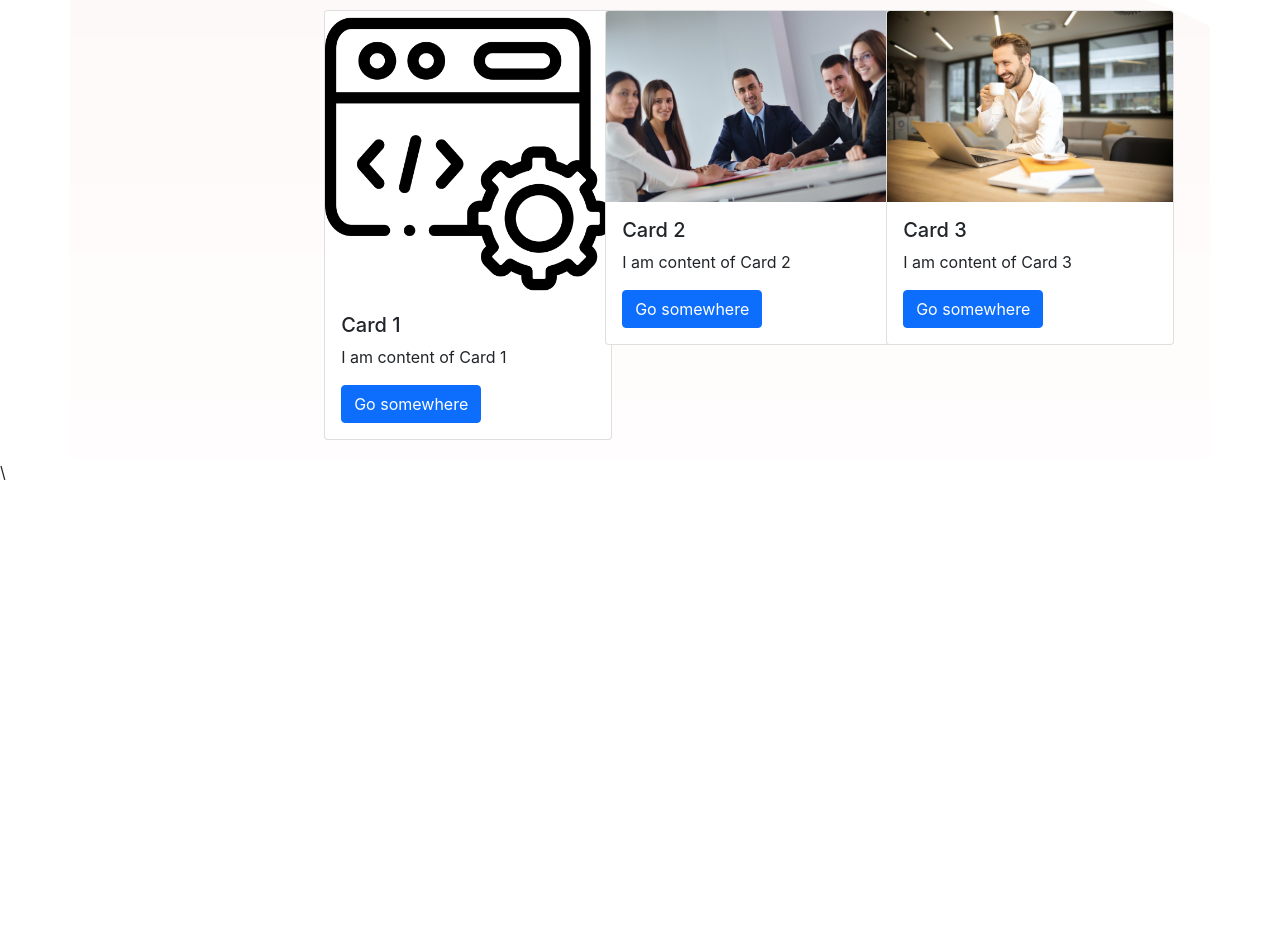
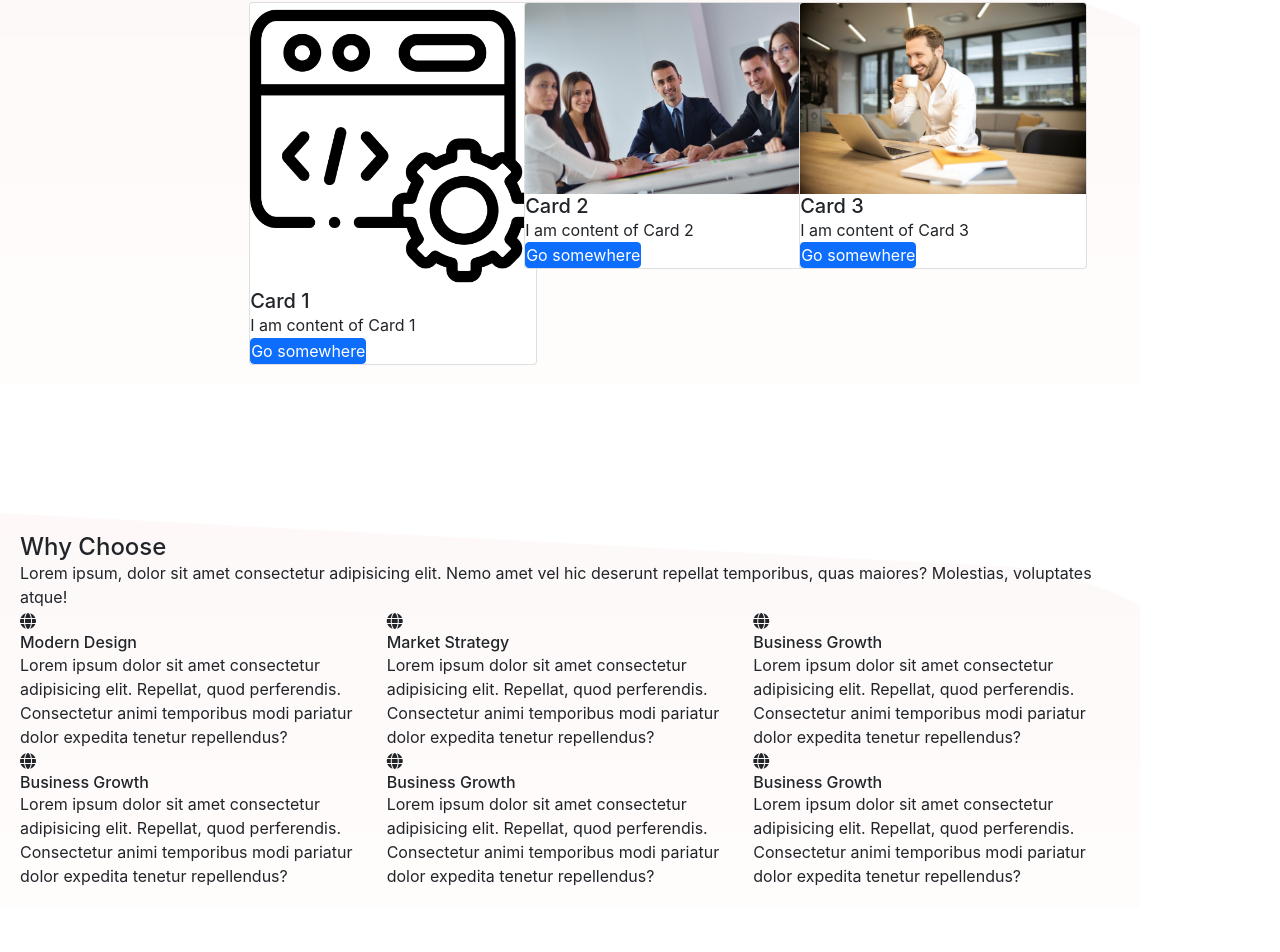
Before and after one commit to Hassam009/My-Personal-Portfolio-Website, a React (Create React App) app in the folder portfolio-website/: page /Services in a window 1280 px wide. Shown: the part 202-1154 px from the top of the page. Before the commit the page ends 800 px from the top, so only its background shows below. Built offline with nearby package versions, Linux system fonts and the light colour scheme.

Commit message:
Done some Work in services section

```diff
--- a/portfolio-website/public/index.html
+++ b/portfolio-website/public/index.html
@@ -16,6 +16,7 @@
       integrity="sha384-EVSTQN3/azprG1Anm3QDgpJLIm9Nao0Yz1ztcQTwFspd3yD65VohhpuuCOmLASjC"
       crossorigin="anonymous"
     />
+<link rel="stylesheet" href="    https://cdnjs.cloudflare.com/ajax/libs/font-awesome/6.5.1/css/all.min.css">
     <!--
       manifest.json provides metadata used when your web app is installed on a
       user's mobile device or desktop. See https://developers.google.com/web/fundamentals/web-app-manifest/
--- a/portfolio-website/src/Component/Services.js
+++ b/portfolio-website/src/Component/Services.js
@@ -15,6 +15,17 @@ const Services = (props) => {
     h1 {
       text-align: center;
     }
+    *{
+      margin:0;
+      padding:0;
+      box-sizing:border-box;
+    }
+    span{
+      display: inline-block;
+      text-decoration:none;
+      color:inherit;
+    }
+
   `;
 
   return (
@@ -44,7 +55,106 @@ const Services = (props) => {
                 src="Images/B5.jpg"
               />
             </div>
+          </div>
+        </div>
+        <div className="pt-5 pb-5">
+          <div className="container">
+            <div className="row">
+              <div className="section-head col-sm-12">
+                <h4>
+                  <span>Why Choose</span>
+                </h4>
+                <p>
+                  Lorem ipsum, dolor sit amet consectetur adipisicing elit. Nemo
+                  amet vel hic deserunt repellat temporibus, quas maiores?
+                  Molestias, voluptates atque!
+                </p>
+              </div>
+              <div className="col-lg-4 col-sm-6">
+                <div className="item">
+                  <span class="icon feature_box_col_one">
+                    <i className="fa fa-globe"></i>
+                  </span>
+                  <h6>Modern Design</h6>
+                  <p>
+                    Lorem ipsum dolor sit amet consectetur adipisicing elit.
+                    Repellat, quod perferendis. Consectetur animi temporibus
+                    modi pariatur dolor expedita tenetur repellendus?
+                  </p>
+                </div>
+              </div>
+              <div className="col-lg-4 col-sm-6">
+                <div className="item">
+                  <span class="icon feature_box_col_one">
+                    <i className="fa fa-globe"></i>
+                  </span>
+                  <h6>Market Strategy</h6>
+                  <p>
+                    Lorem ipsum dolor sit amet consectetur adipisicing elit.
+                    Repellat, quod perferendis. Consectetur animi temporibus
+                    modi pariatur dolor expedita tenetur repellendus?
+                  </p>
+                </div>
+              </div>
+              <div className="col-lg-4 col-sm-6">
+                <div className="item">
+                  <span class="icon feature_box_col_one">
+                    <i className="fa fa-globe"></i>
+                  </span>
+                  <h6>Business Growth</h6>
+                  <p>
+                    Lorem ipsum dolor sit amet consectetur adipisicing elit.
+                    Repellat, quod perferendis. Consectetur animi temporibus
+                    modi pariatur dolor expedita tenetur repellendus?
+                  </p>
+                </div>
+              </div>
 
+              <div className="col-lg-4 col-sm-6">
+                <div className="item">
+                  <span class="icon feature_box_col_one">
+                    <i className="fa fa-globe"></i>
+                  </span>
+                  <h6>Business Growth</h6>
+                  <p>
+                    Lorem ipsum dolor sit amet consectetur adipisicing elit.
+                    Repellat, quod perferendis. Consectetur animi temporibus
+                    modi pariatur dolor expedita tenetur repellendus?
+                  </p>
+                </div>
+              </div>
+
+              <div className="col-lg-4 col-sm-6">
+                <div className="item">
+                  <span class="icon feature_box_col_one">
+                    <i className="fa fa-globe"></i>
+                  </span>
+                  <h6>Business Growth</h6>
+                  <p>
+                    Lorem ipsum dolor sit amet consectetur adipisicing elit.
+                    Repellat, quod perferendis. Consectetur animi temporibus
+                    modi pariatur dolor expedita tenetur repellendus?
+                  </p>
+                </div>
+              </div>
+
+              <div className="col-lg-4 col-sm-6">
+                <div className="item">
+                  <span class="icon feature_box_col_one">
+                    <i className="fa fa-globe"></i>
+                  </span>
+                  <h6>Business Growth</h6>
+                  <p>
+                    Lorem ipsum dolor sit amet consectetur adipisicing elit.
+                    Repellat, quod perferendis. Consectetur animi temporibus
+                    modi pariatur dolor expedita tenetur repellendus?
+                  </p>
+                </div>
+              </div>
+
+
+
+            </div>
           </div>
         </div>
       </Wrapper>
```
